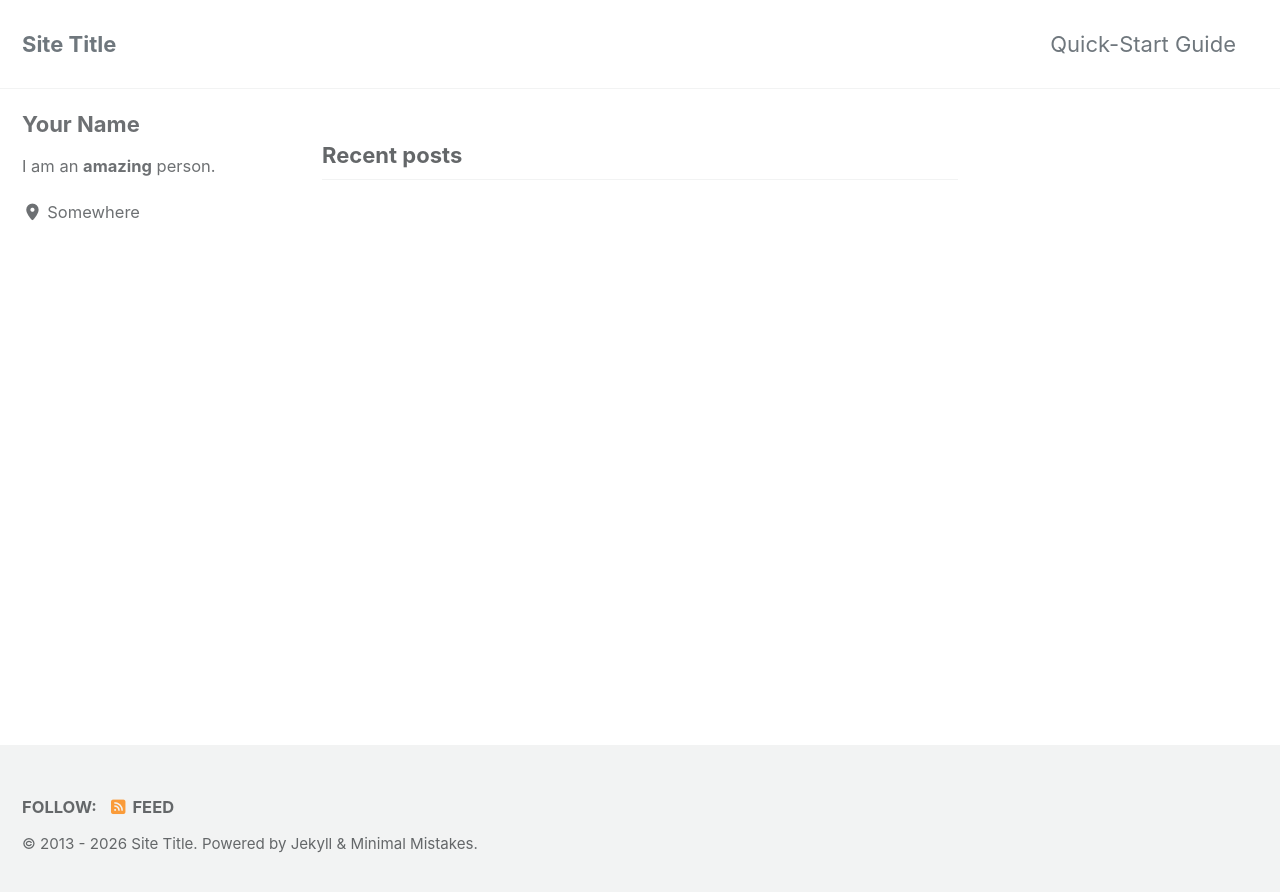
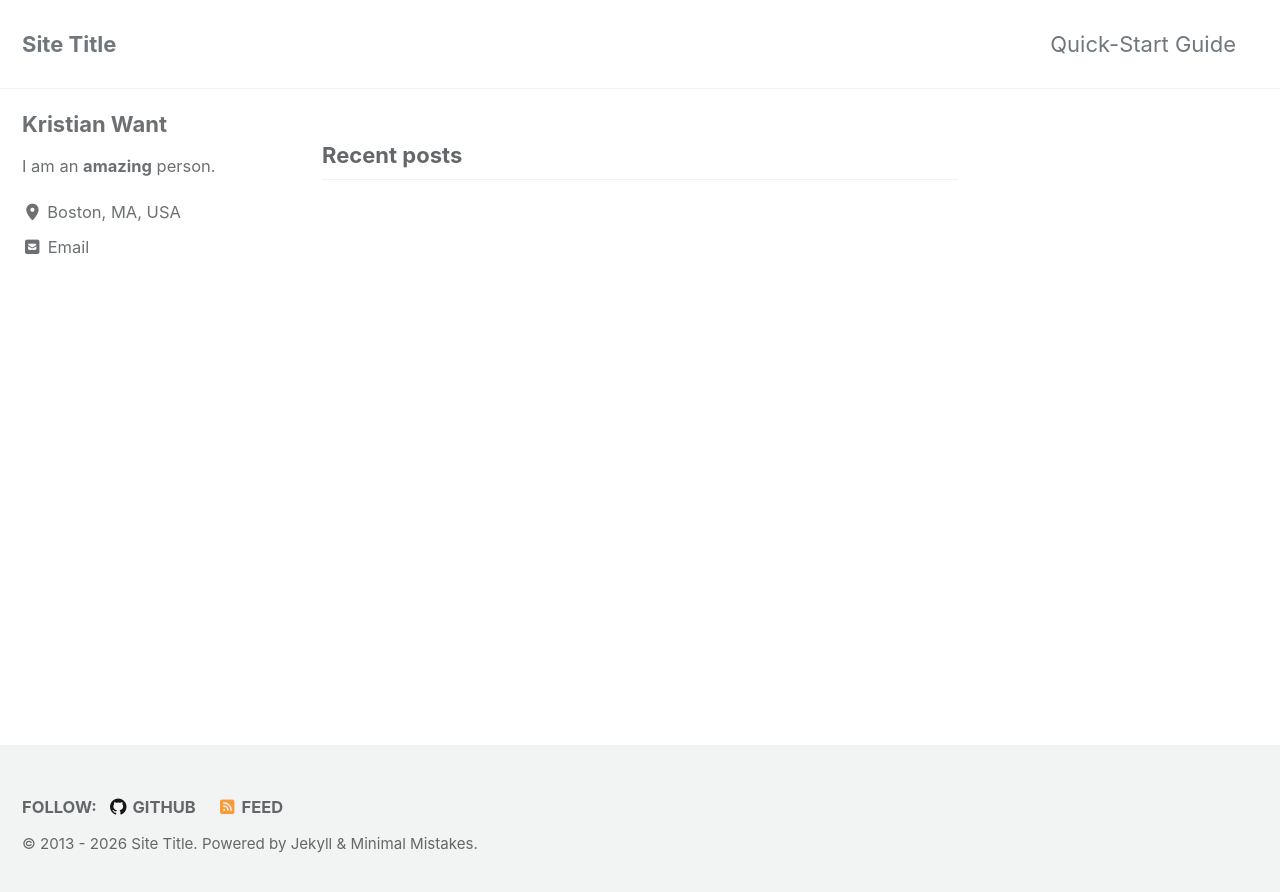
Before and after one commit to kristianwant/kristianwant.github.io, a Jekyll site: the page built from index.html, in a window 1280 px wide. Shown: the top 892 px of the page. Built offline with Jekyll 4.4.1, drawn with Linux system fonts in a browser that asks for light colours; cached includes are drawn as plain includes; the list of posts is cut into pages by our own code.

Commit message:
Config Update

```diff
--- a/_config.yml
+++ b/_config.yml
@@ -114,16 +114,16 @@ analytics:
 
 # Site Author
 author:
-  name             : "Your Name"
+  name             : "Kristian Want"
   avatar           : # path of avatar image, e.g. "/assets/images/bio-photo.jpg"
   bio              : "I am an **amazing** person."
-  location         : "Somewhere"
-  email            :
+  location         : "Boston, MA, USA"
+  email            : "want@brandeis.edu"
   # fediverse      : "@you@instance.social"  # used for fediverse:creator meta tag
   links:
     - label: "Email"
       icon: "fas fa-fw fa-square-envelope"
-      # url: "mailto:your.name@email.com"
+      # url: "mailto:want@brandeis.edu"
     - label: "Website"
       icon: "fas fa-fw fa-link"
       # url: "https://your-website.com"
@@ -152,7 +152,7 @@ footer:
       # url:
     - label: "GitHub"
       icon: "fab fa-fw fa-github"
-      # url:
+      url: "https://github.com/kristianwant/kristianwant.github.io"
     - label: "GitLab"
       icon: "fab fa-fw fa-gitlab"
       # url:
```
